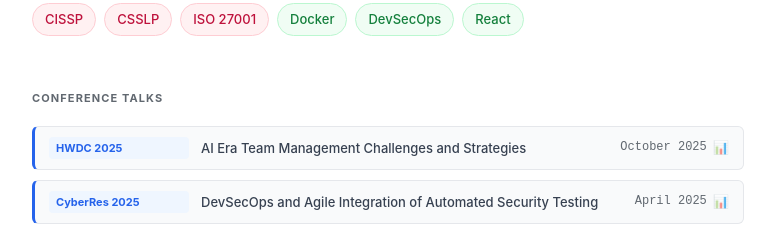
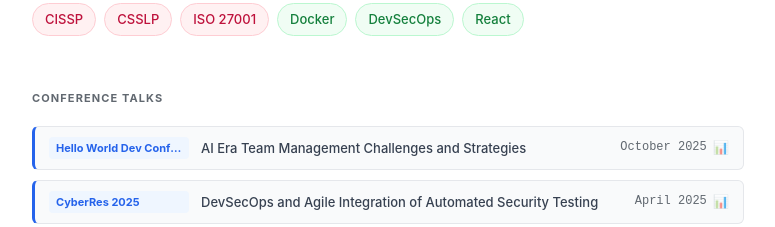
Before and after one commit to Lung-Yu/personal-sites_V2, a React (Vite) app: page /#/ in a window 1280 px wide. Shown: the part 960-1187 px from the top of the page, without its empty margins (252-1027 px from the left). Built offline with nearby package versions, Linux system fonts and the light colour scheme.

Commit message:
fix: update event name for talk entry in profile data

```diff
--- a/src/data/profile.ts
+++ b/src/data/profile.ts
@@ -515,7 +515,7 @@ export const talks: Talk[] = [
       en: 'AI Era Team Management Challenges and Strategies',
       zh: 'AI 時代團隊管理的挑戰與策略',
     },
-    event: 'HWDC 2025',
+    event: 'Hello World Dev Conference 2025',
     date: { en: 'October 2025', zh: '2025年10月' },
     location: 'Taipei',
     slides: 'https://hwdc.ithome.com.tw/2025/session-page/4017',
```
